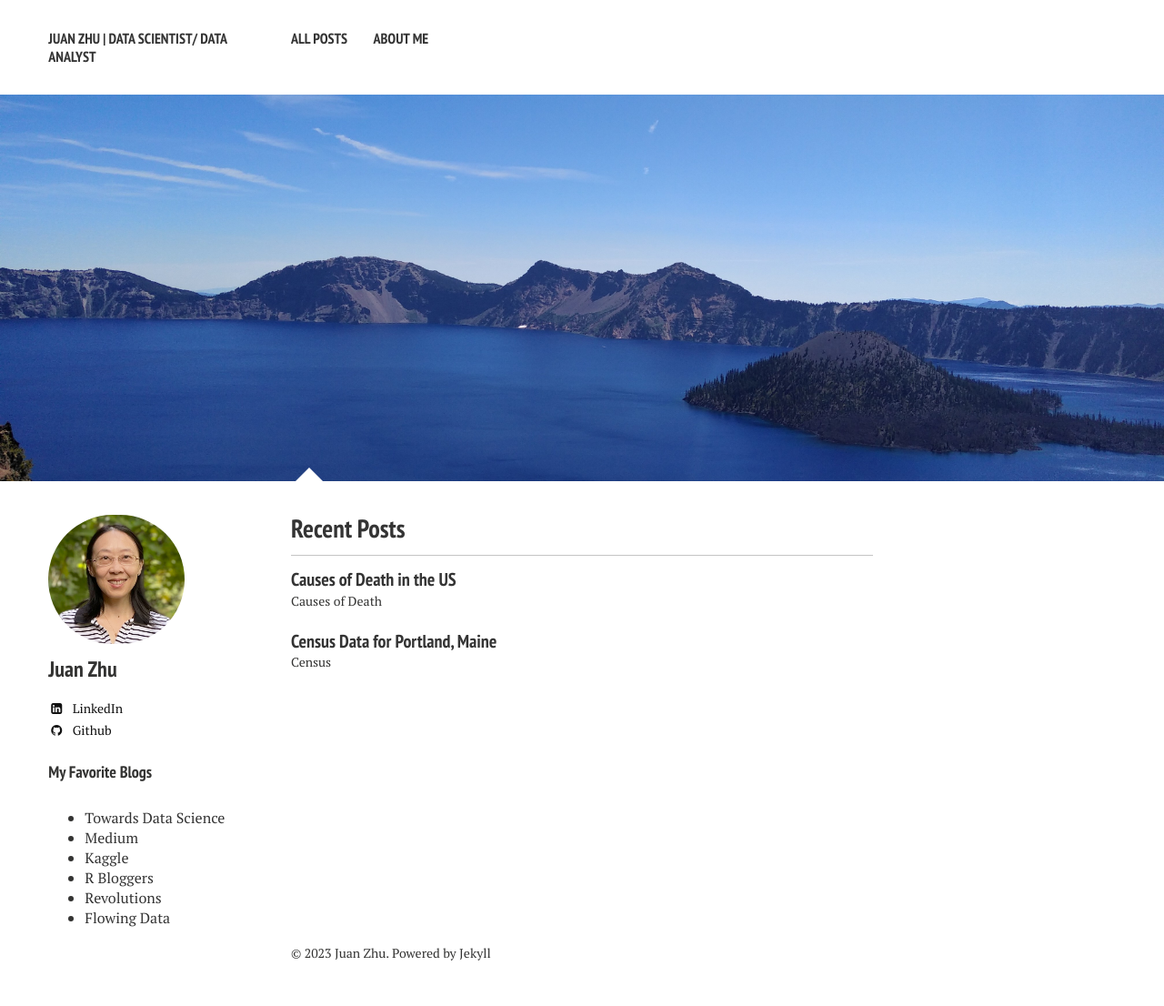
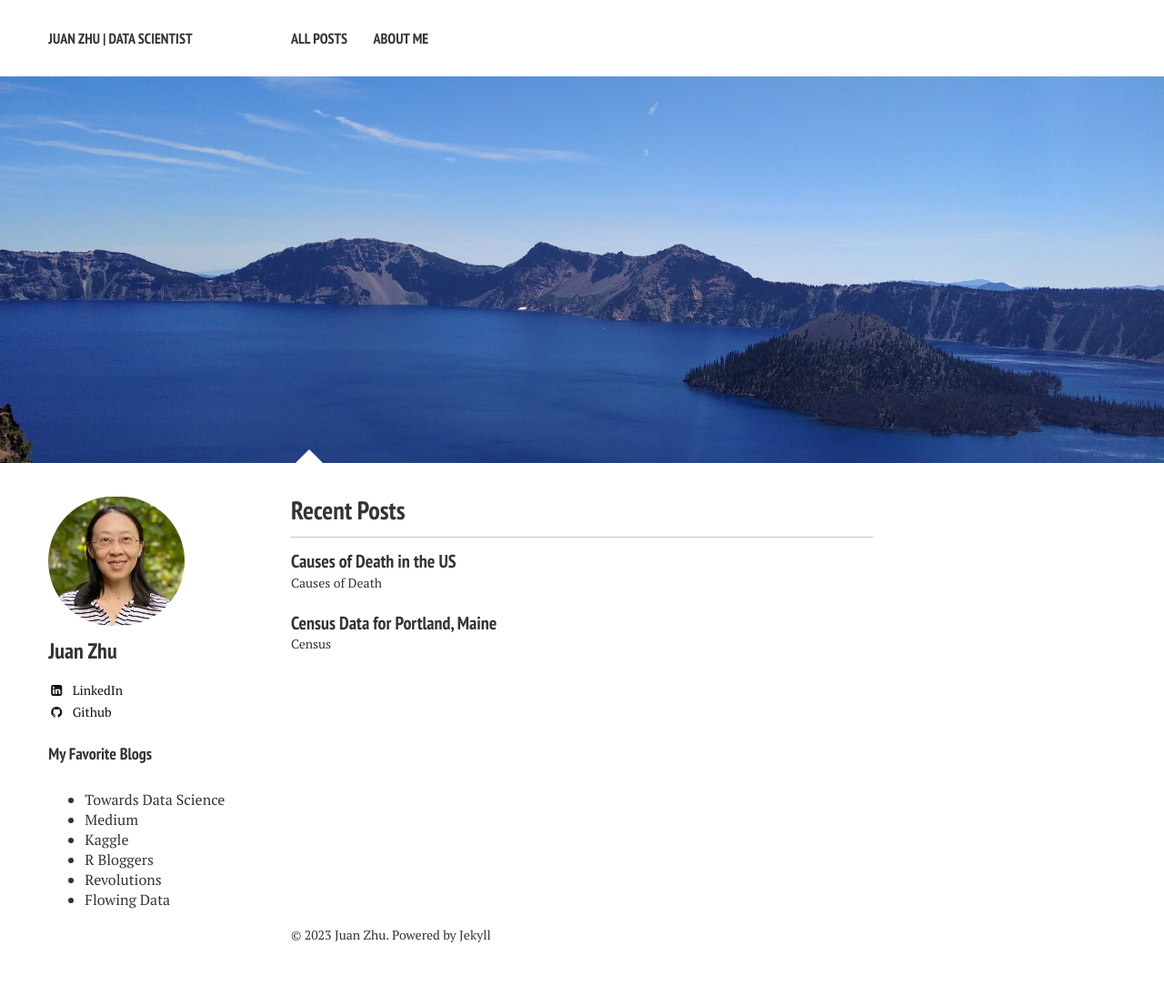
Before and after one commit to Janzhuj/janzhuj.github.io, a Jekyll site: the page built from index.md, in a window 1280 px wide. Shown: the whole page at 91% size. Built offline with Jekyll 4.4.1, drawn with Linux system fonts in a browser that asks for light colours; nearby versions of some CDN libraries; library files that are not in the unit come from our copies.

Commit message:
Update _config.yml

```diff
--- a/_config.yml
+++ b/_config.yml
@@ -1,6 +1,6 @@
 # Site wide configuration
 
-title:            Juan Zhu | Data Scientist/ Data Analyst
+title:            Juan Zhu | Data Scientist
 locale:           OR_US
 baseurl:          https://janzhuj.github.io/
 url: 		      https://janzhuj.github.io/
```
